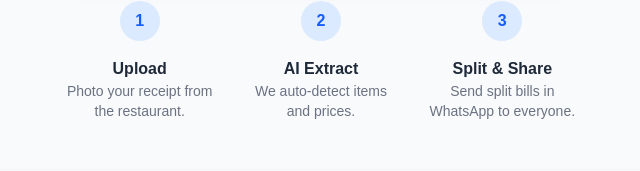
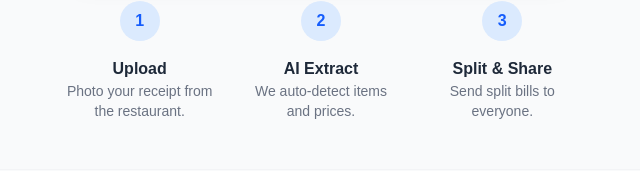
Before and after one commit to Wild-and-R/Split-Bill-App, a Next.js app: page / in a window 1280 px wide. Shown: the part 503-674 px from the top of the page, without its empty margins (319-959 px from the left). Built offline with nearby package versions, Linux system fonts and the light colour scheme.

Commit message:
Update UI

```diff
--- a/src/app/page.tsx
+++ b/src/app/page.tsx
@@ -62,7 +62,7 @@
           <div>
             <div className="bg-blue-100 text-blue-600 w-10 h-10 rounded-full flex items-center justify-center mx-auto mb-4 font-bold">3</div>
             <h3 className="font-semibold text-gray-800">Split & Share</h3>
-            <p className="text-sm text-gray-500">Send split bills in WhatsApp to everyone.</p>
+            <p className="text-sm text-gray-500">Send split bills to everyone.</p>
           </div>
         </section>
         )}
```
